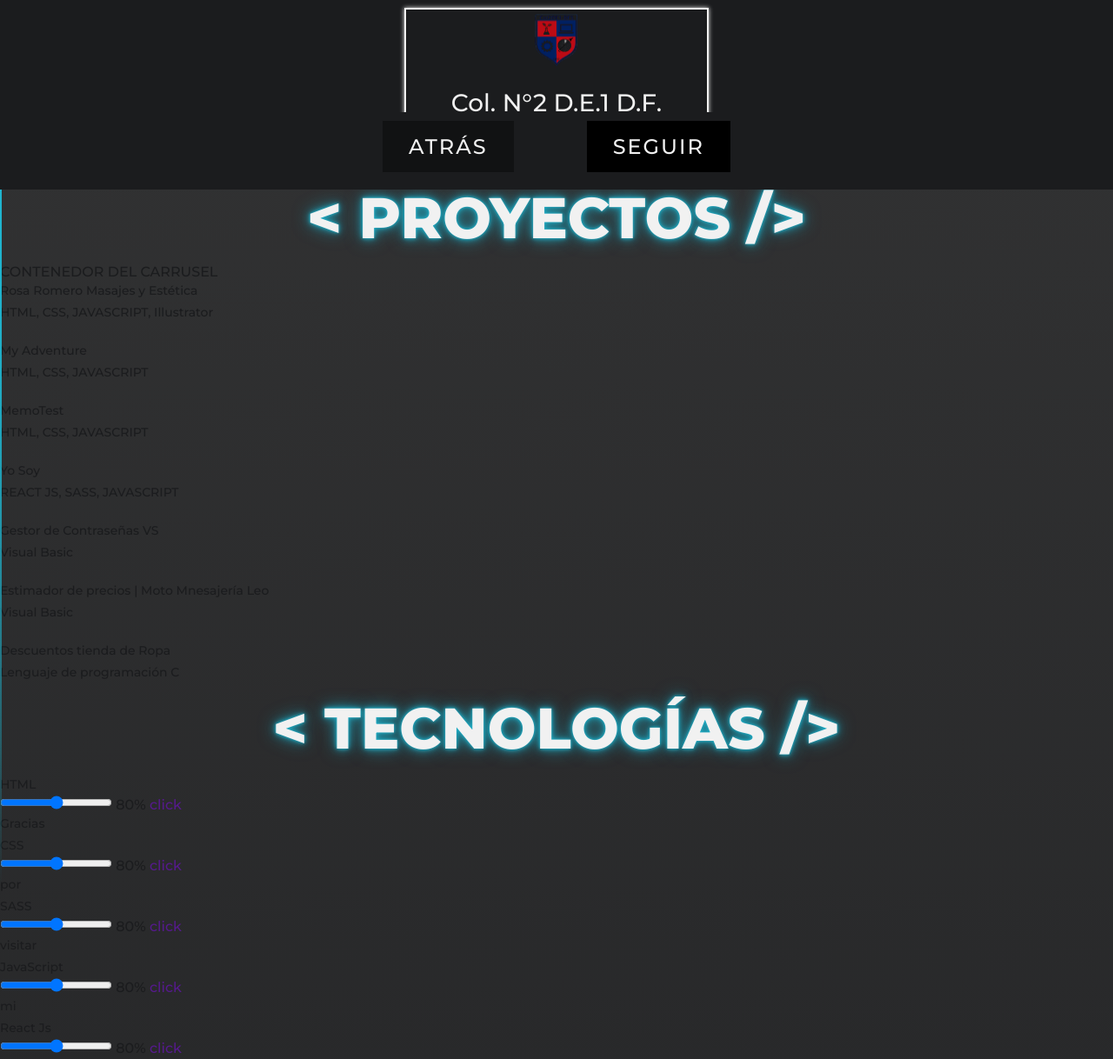
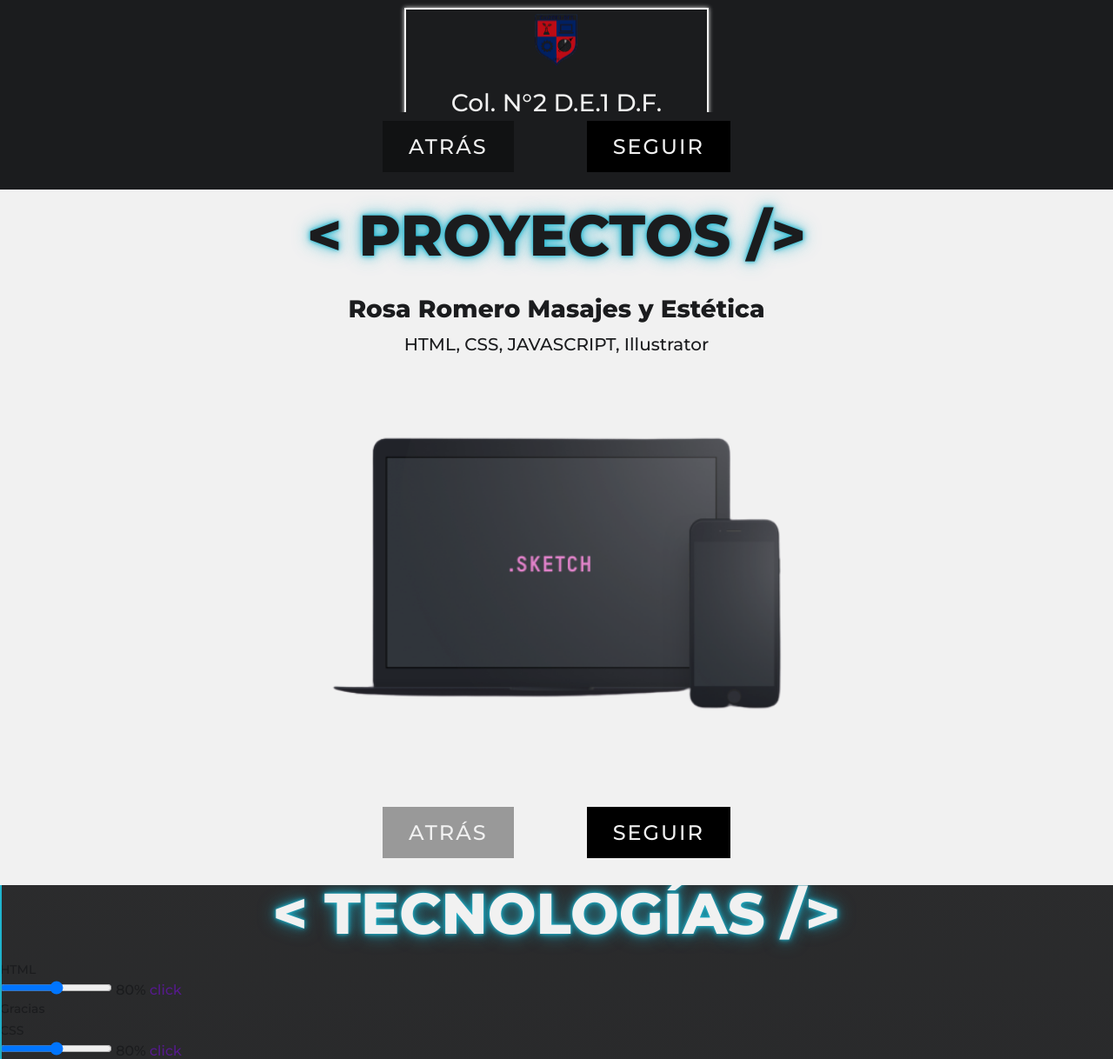
Before and after one commit to leoromero97/portfolioLeoromero, a plain HTML site: page index.html in a window 1280 px wide. Shown: the part 2182-3400 px from the top of the page at 87% size. Drawn offline with Linux system fonts and the light colour scheme.

Commit message:
Se realizo la seccion de projects

```diff
--- a/css/main.css
+++ b/css/main.css
@@ -2,6 +2,7 @@
 @import 'header.css';
 @import 'about.css';
 @import 'studies.css';
+@import 'projects.css';
 
 /*color white: #f1f1f1;
 color black: #1b1c1e;*/
--- /dev/null
+++ b/css/projects.css
@@ -0,0 +1,111 @@
+#projects {
+  height: 100vh;
+  display: flex;
+  flex-direction: column;
+  justify-content: space-evenly;
+  align-items: center;
+  background-color: #f1f1f1;
+  color: #1b1c1e;
+  padding: 20px 0;
+}
+
+.containerSlider {
+  width: 100%;
+  overflow: hidden;
+  display: flex;
+  flex-direction: column;
+}
+
+.slideShow {
+  width: 100%;
+  display: flex;
+}
+
+.slide {
+  width: 100%;
+  display: flex;
+  align-items: center;
+  flex-direction: column;
+  flex-shrink: 0;
+  text-align: center;
+  justify-content: space-evenly;
+  padding: 20px 0;
+}
+
+.slide h2 {
+  font-size: 16px;
+  margin-bottom: 16px;
+  font-weight: 600;
+}
+
+.slide p {
+  font-size: 12px;
+}
+
+.imgProject {
+  height: 200px;
+  width: 260px;
+}
+
+.slide a {
+  color: #1b1c1e;
+  border: 2px solid #1b1c1e;
+  padding: 2px;
+  width: 60px;
+  font-size: 12px;
+  margin-top: 10px;
+}
+
+.slide a:hover {
+  background-color: #1b1c1e;
+  color: #f1f1f1;
+  width: 80px;
+}
+
+@media screen and (min-width:480px) {
+  .slide h2 {
+    font-size: 18px;
+  }
+
+  .slide p {
+    font-size: 14px;
+  }
+
+  .slide a {
+    width: 70px;
+    font-size: 14px;
+  }
+
+  .slide a:hover {
+    width: 90px;
+  }
+
+  .imgProject {
+    height: 400px;
+    width: 550px;
+  }
+}
+
+@media screen and (min-width:768px) {
+  .slide h2 {
+    font-size: 28px;
+  }
+
+  .slide p {
+    font-size: 20px;
+  }
+
+  .slide a {
+    width: 80px;
+    font-size: 20px;
+  }
+
+  .slide a:hover {
+    width: 100px;
+  }
+
+  .imgProject {
+    height: 500px;
+    width: 650px;
+  }
+}
--- a/index.html
+++ b/index.html
@@ -182,7 +182,7 @@
           <div class="contentCard2">
             <h2>Nivel Superior</h2>
             <p>Tecnicatura Superior en Análisis de Sistemas de Informática</p>
-            <a href="https://cristoobrero.com.ar/" target="blanck">Ir</a>
+            <a href="https://cristoobrero.com.ar/" target="blanck">Ver</a>
           </div>
         </div>
         <div class="cardStudies">
@@ -194,39 +194,32 @@
           <div class="contentCard2">
             <h2>Base de Datos Inicial</h2>
             <p>Capacitación en SQL Express para BD Inicial de forma remota</p>
-            <a href="https://www.qualesgroup.com/" target="blanck">Ir</a>
+            <a href="https://www.qualesgroup.com/" target="blanck">Ver</a>
           </div>
         </div>
         <div class="cardStudies">
           <div class="contentCard1">
-            <img src="./img/wolox.png" style="width: 60px; height: 60px;" alt="Logo Wolox"
-              title="Logo Wolox">
+            <img src="./img/wolox.png" style="width: 60px; height: 60px;" alt="Logo Wolox" title="Logo Wolox">
             <h2>Wolox - Empujar</h2>
           </div>
           <div class="contentCard2">
             <h2>Hack The Gap</h2>
             <p>Programa de formación para Desarrollo Front End React JS</p>
-            <a href="https://www.wolox.com.ar/" target="blanck">Ir</a>
+            <a href="https://www.wolox.com.ar/" target="blanck">Ver</a>
           </div>
         </div>
         <div class="cardStudies">
           <div class="contentCard1">
-            <img src="./img/sarmiento.png" style="width: 50px; height: 60px;" alt="Logo Wolox"
-              title="Logo Wolox">
+            <img src="./img/sarmiento.png" style="width: 50px; height: 60px;" alt="Logo Wolox" title="Logo Wolox">
             <h2>Col. N°2 D.E.1 D.F. Sarmiento</h2>
           </div>
           <div class="contentCard2">
             <h2>Nivel Medio</h2>
             <p>Bachiller Común con orientación en Informática</p>
-            <a href="https://col2de1.wixsite.com/cdfs" target="blanck">Ir</a>
+            <a href="https://col2de1.wixsite.com/cdfs" target="blanck">Ver</a>
           </div>
         </div>
       </div>
-      <!-- Cuatro tarjetas de mis estudios académicos y cursos, secundaria, terciario, hack the gap y sql inicial. Cada
-        tarjeta va a tener el título, Foto del instituto relacionado, link de los lugares, y una descripción de lo que
-        aprendí-->
-
-
       <div class="containerButtons">
         <a href="#about" class="buttonNeon">
           <span id="span3"></span>
@@ -238,46 +231,78 @@
         </a>
       </div>
     </section>
-    <section id="projects">
+    <section id="projects" class="stackingSlide">
       <div class="containerTitle">
-        <h1 class="title">
+        <h1 class="title2">
           < PROYECTOS />
         </h1>
       </div>
       <!--Carrusel de bloques con tarjetas con todos mis proyectos, también puede ser un scroll horizontal. Cada bloque va a
       contener una tarjeta con el nombre las imágenes de cómo se ven en pc y en celular, las tecnologías que se usaron,
       y el link para verlas o el link de descarga(visual basic y lenguaje C)-->
-      <div> CONTENEDOR DEL CARRUSEL
-        <div>
+      <div class="containerSlider">
+        <div class="slideShow">
+
+          <section class="slide">
             <h2>Rosa Romero Masajes y Estética</h2>
-          <p>HTML, CSS, JAVASCRIPT, Illustrator</p> <img src="" alt=""><img src="" alt="">
-        </div>
-        <div>
+            <p>HTML, CSS, JAVASCRIPT, Illustrator</p>
+            <img src="./img/mockups.png" alt="plantilla" class="imgProject">
+            <a href="http://gerbacio.ml/RosaMasajes&Estetica/" target="blanck">Ver</a>
+          </section>
+          <section class="slide">
             <h2>My Adventure</h2>
-          <p>HTML, CSS, JAVASCRIPT</p> <img src="" alt=""><img src="" alt="">
-        </div>
-        <div>
+            <p>HTML, CSS, JAVASCRIPT</p>
+            <img src="./img/mockups.png" alt="plantilla" class="imgProject">
+            <a href="http://gerbacio.ml/paginawebturista/" target="blanck">Ver</a>
+          </section>
+          <section class="slide">
             <h2>MemoTest</h2>
-          <p>HTML, CSS, JAVASCRIPT</p> <img src="" alt=""><img src="" alt="">
-        </div>
-        <div>
+            <p>HTML, CSS, JAVASCRIPT</p>
+            <img src="./img/mockups.png" alt="plantilla" class="imgProject">
+            <a href="http://gerbacio.ml/memoTest/" target="blanck">Ver</a>
+          </section>
+          <section class="slide">
             <h2>Yo Soy</h2>
-          <p>REACT JS, SASS, JAVASCRIPT</p> <img src="" alt=""><img src="" alt="">
-        </div>
-        <div>
+            <p>REACT JS, SASS, JAVASCRIPT</p>
+            <img src="./img/mockups.png" alt="plantilla" class="imgProject">
+            <a href="https://github.com/jmtov/yosoy-htg" target="blanck">Ver</a>
+          </section>
+          <section class="slide">
             <h2>Gestor de Contraseñas VS</h2>
-          <p>Visual Basic</p> <img src="" alt=""><img src="" alt="">
-        </div>
-        <div>
-          <h2>Estimador de precios | Moto Mnesajería Leo</h2>
-          <p>Visual Basic</p> <img src="" alt=""><img src="" alt="">
-        </div>
-        <div>
+            <p>Visual Basic</p>
+            <img src="./img/mockups.png" alt="plantilla" class="imgProject">
+            <a href="" target="blanck">Ver</a>
+          </section>
+          <section class="slide">
+            <h2>Estimador de precios | Moto Mensajería Leo</h2>
+            <p>Visual Basic</p>
+            <img src="./img/mockups.png" alt="plantilla" class="imgProject">
+            <a href="" target="blanck">Ver</a>
+          </section>
+          <section class="slide">
             <h2>Descuentos tienda de Ropa</h2>
-          <p>Lenguaje de programación C</p> <img src="" alt=""><img src="" alt="">
+            <p>Lenguaje de programación C</p>
+            <img src="./img/mockups.png" alt="plantilla" class="imgProject">
+            <a href="" target="blanck">Ver</a>
+          </section>
+          <section class="slide">
+            <h2>Rosa Romero Masajes y Estética</h2>
+            <p>HTML, CSS, JAVASCRIPT, Illustrator</p>
+            <img src="./img/mockups.png" alt="plantilla" class="imgProject">
+            <a href="http://gerbacio.ml/RosaMasajes&Estetica/" target="blanck">Ver</a>
+          </section>
         </div>
       </div>
-
+      <div class="containerButtons">
+        <a href="#studies" class="buttonNeon">
+          <span id="span3"></span>
+          <span id="span4"></span> ATRÁS
+        </a>
+        <a href="#skills" class="buttonNeon">
+          <span id="span3"></span>
+          <span id="span4"></span> SEGUIR
+        </a>
+      </div>
     </section>
     <section id="skills">
       <!--Technologies / Tools / Soft Skills
@@ -566,5 +591,6 @@
     <p class="firma">&COPY; 2020. Leonardo Gerbacio Romero</p>
   </footer>
 </body>
+<script src="./script.js"></script>
 
 </html>
--- /dev/null
+++ b/script.js
@@ -0,0 +1,27 @@
+//SCRIPT PARA EL SLIDER SHOW
+let slider = document.querySelector(".slideShow");
+let sliderIndividual = document.querySelectorAll(".slide");//slide es mySlides
+let contador = 1;
+let width = sliderIndividual[0].clientWidth; //es para calcular el ancho del primer slider
+
+window.addEventListener("resize", function () {
+  width = sliderIndividual[0].clientWidth; //esta funcion es para que cada vez que el usuario gire la pantalla se actualice el width
+});
+
+setInterval(function () {
+  slides();
+}, 8000);
+
+function slides() {
+  slider.style.transform = "translate(" + (-width * contador) + "px)"; //hace un barrido total del width actual
+  slider.style.transition = "transform 2s";
+  contador++;
+
+  if (contador == sliderIndividual.length) {
+    setTimeout(function () {
+      slider.style.transform = "translate(0px)";
+      slider.style.transition = "transform 0s ease-in-out";
+      contador = 1;
+    }, 2000)
+  }
+}
```
Also changed, not shown: img/mockups.png (added). Lines whose indentation alone changed are shown as unchanged.
